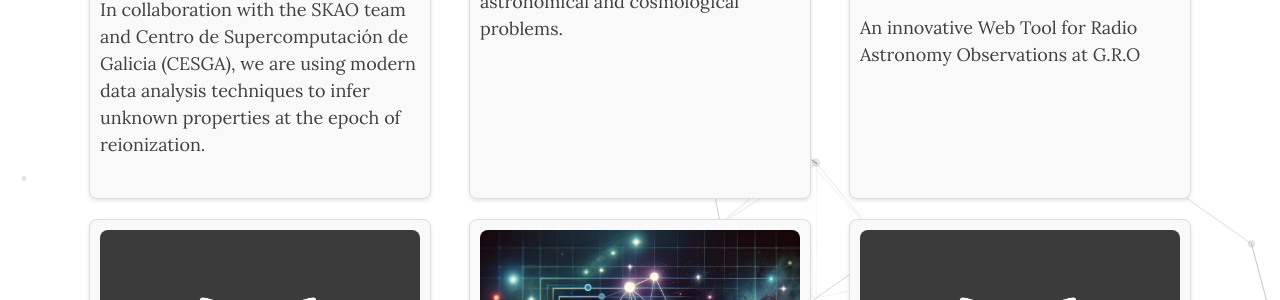
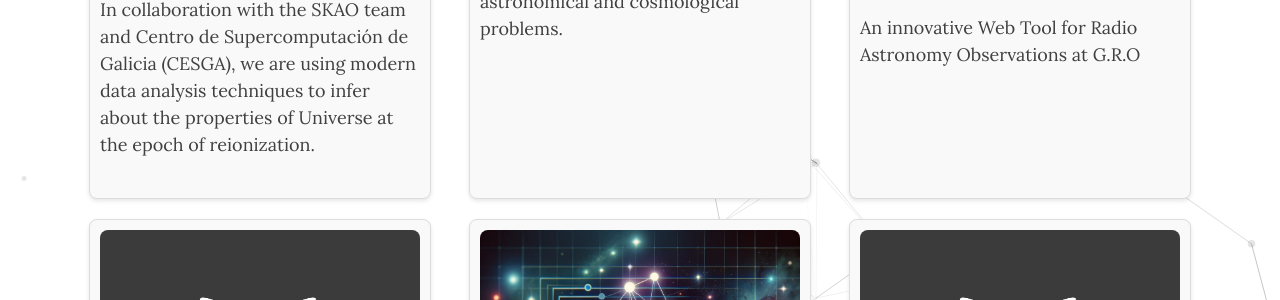
Before and after one commit to astropi-b/astropi-b.github.io, a Jekyll site: the page built from projects.md, in a window 1280 px wide and 900 px high, scrolled down 467 px. Shown: the part 262-562 px from the top of the window. Built offline with Jekyll 4.4.1, drawn with Linux system fonts in a browser that asks for light colours; nearby versions of some CDN libraries.

Commit message:
Update projects.md

```diff
--- a/projects.md
+++ b/projects.md
@@ -56,7 +56,7 @@ permalink: /projects/
    <div class="research-item">
     <img class="research-image" src="/img/sdc3b.jpeg" alt="SDC3">
     <h3><a href="/research/sdc3/">Science Data Challenge (SDC) 3b - Inference by SKAO</a></h3>
-    <p> In collaboration with the SKAO team and Centro de Supercomputación de Galicia (CESGA), we are using modern data analysis techniques to infer unknown properties at the epoch of reionization.</p>
+    <p> In collaboration with the SKAO team and Centro de Supercomputación de Galicia (CESGA), we are using modern data analysis techniques to infer about the properties of Universe at the epoch of reionization.</p>
   </div>
 
    <div class="research-item">
```
